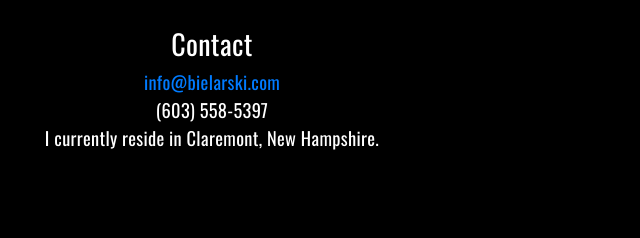
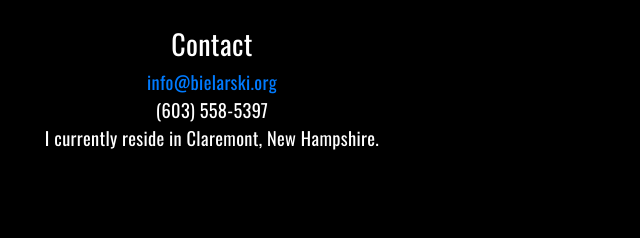
Before and after one commit to trevorbielarski/resume_site, a plain HTML site: page contact.html in a window 1280 px wide. Shown: the part 201-439 px from the top of the page, 428-1068 px from the left. Drawn offline with nearby package versions, Linux system fonts and the light colour scheme; files whose address does not match are found by name.

```diff
--- a/contact.html
+++ b/contact.html
@@ -41,7 +41,7 @@
 
             <div class="page-body center-content">
                 <h3>Contact</h3>
-                <div><a href="mailto:info@bielarski.com">info@bielarski.com</a></div>
+                <div><a href="mailto:info@bielarski.org">info@bielarski.org</a></div>
                 <div>(603) 558-5397</div>
                 <div>I currently reside in Claremont, New Hampshire. </div>
             </div>
```
Also changed, not shown: 404.html (+1 -1 lines), about.html (+1 -0 lines), portfolio.html (+1 -0 lines), resume.html (+0 -1 lines), pictures/about1.jpg, 1 other file.
